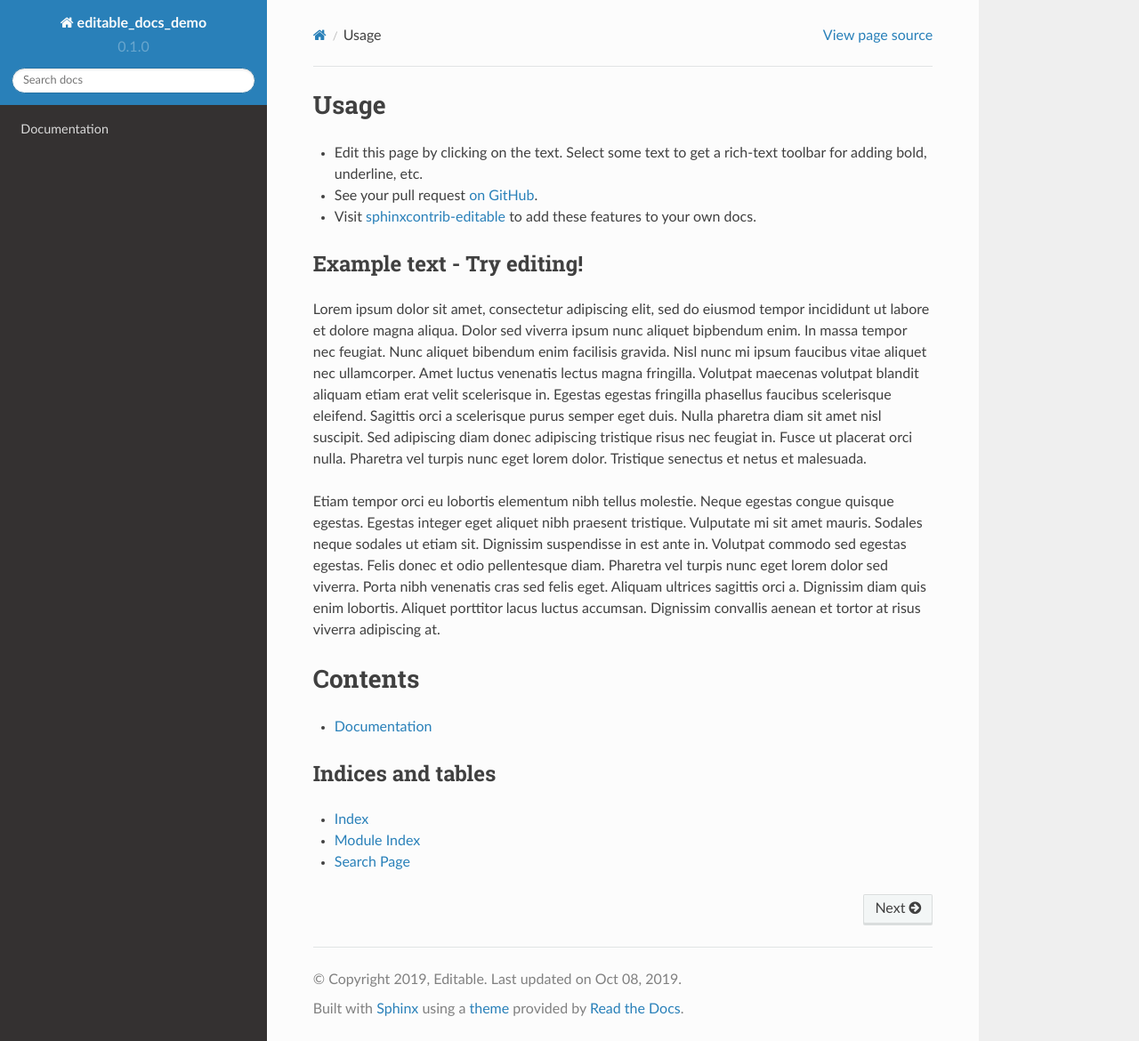
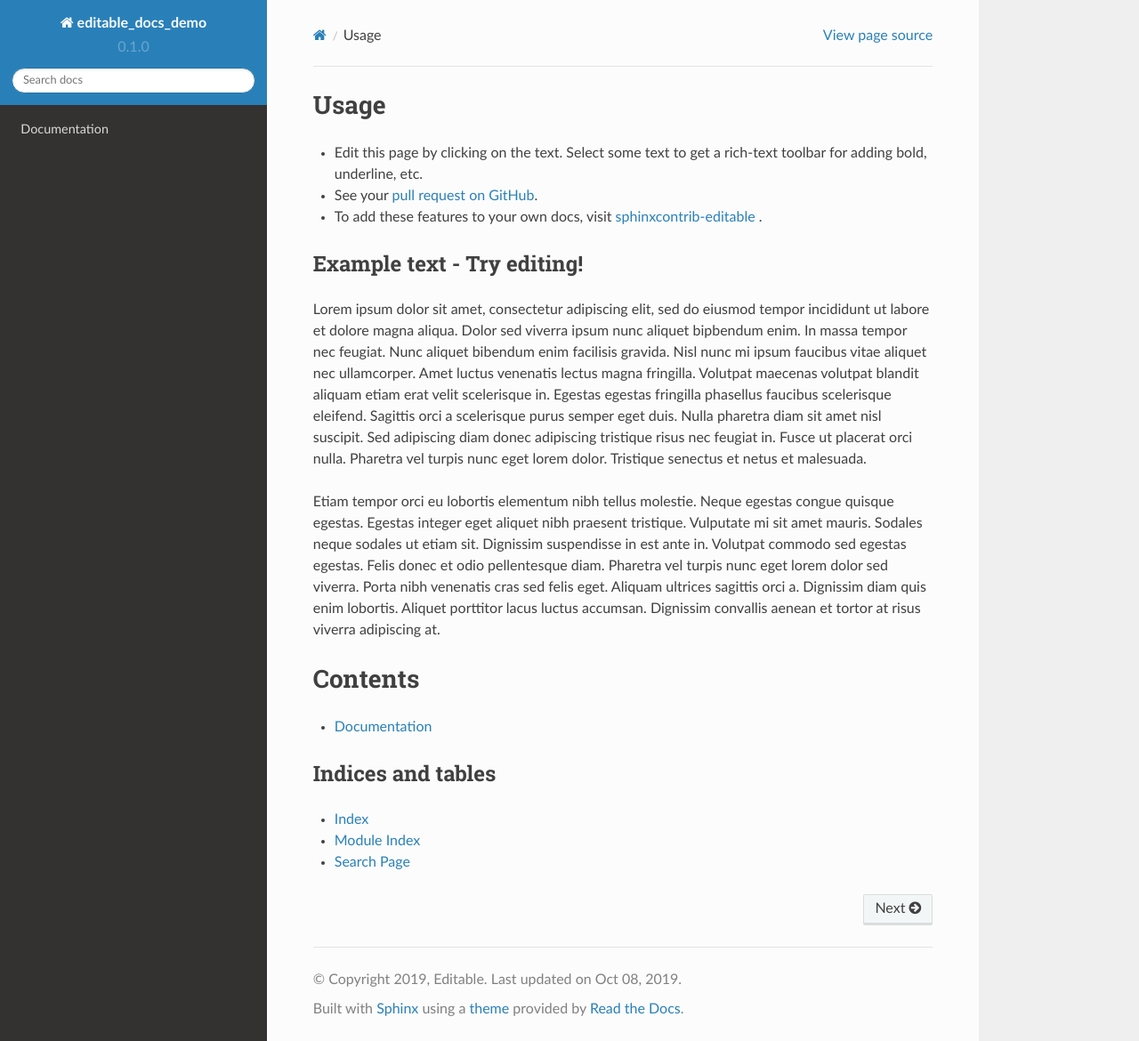
Before and after one commit to interdoc-edit-bot/editable-docs-demo, a Sphinx documentation site: the page built from docs/index.rst, in a window 1280 px wide and 1170 px high. Shown: the whole window at 89% size. Built offline with Sphinx 7.4.7 and the Read the Docs theme 2.0.0, drawn with Linux system fonts in a browser that asks for light colours.

Commit message:
Align links

```diff
--- a/docs/index.rst
+++ b/docs/index.rst
@@ -4,9 +4,9 @@ Usage
 
 * Edit this page by clicking on the text. Select some text to get a rich-text toolbar for
   adding bold, underline, etc.
-* See your pull request `on GitHub
+* See your `pull request on GitHub
   <https://github.com/orange-aardvark/editable-docs-demo/pulls>`__.
-* Visit `sphinxcontrib-editable <https://github.com/metatooling/sphinxcontrib-editable>`__ to add these features to your own docs.
+* To add these features to your own docs, visit `sphinxcontrib-editable <https://github.com/metatooling/sphinxcontrib-editable>`__ .
 
 
 Example text - Try editing!
```
